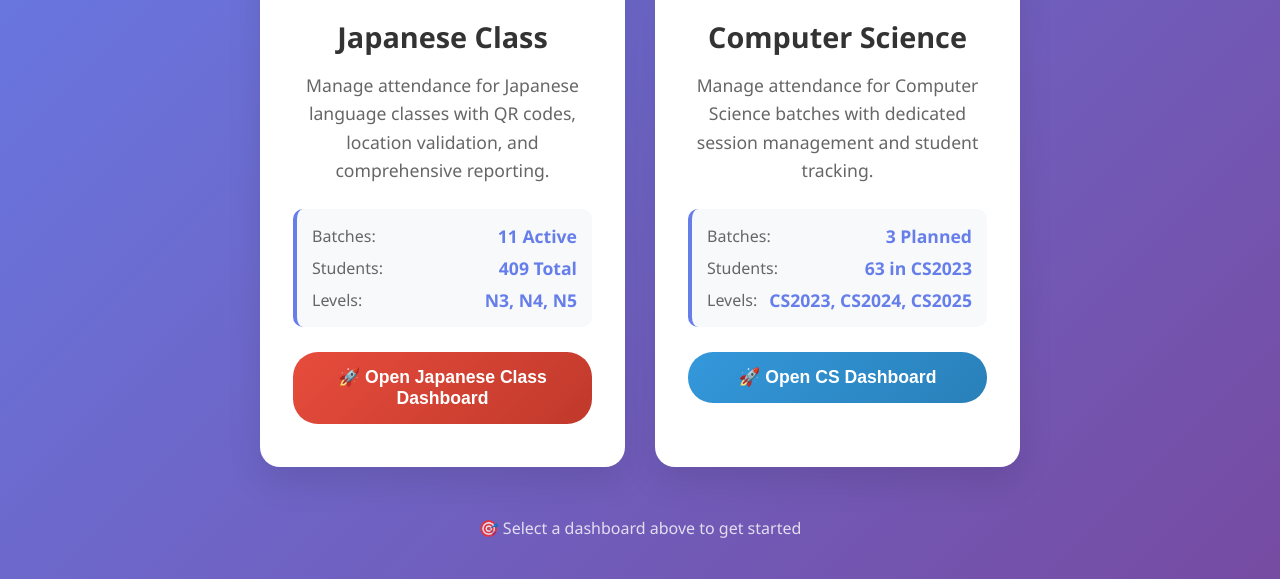
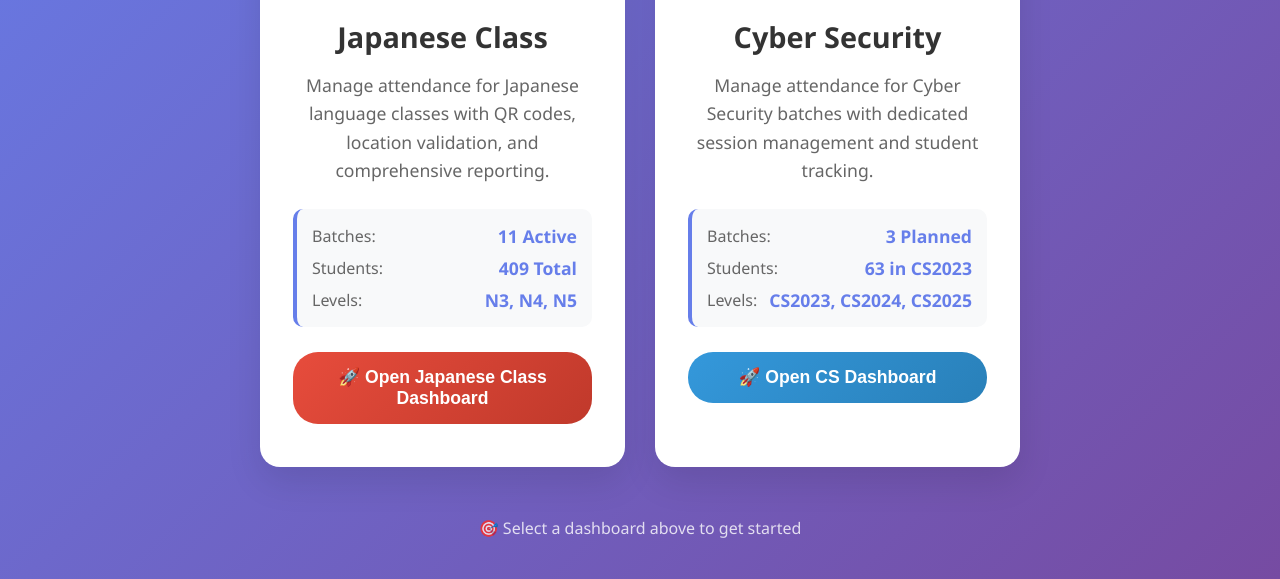
Before and after one commit to hepzi03/japclass_attendance, a website: page frontend/index.html in a window 1280 px wide. Shown: the part 352-931 px from the top of the page. Drawn offline with Linux system fonts and the light colour scheme.

Commit message:
cs check

```diff
--- a/frontend/index.html
+++ b/frontend/index.html
@@ -284,9 +284,9 @@
             <!-- CS Dashboard Card -->
             <div class="dashboard-card cs-card" onclick="goToCS()">
                 <span class="card-icon">💻</span>
-                <h2 class="card-title">Computer Science</h2>
+                <h2 class="card-title">Cyber Security</h2>
                 <p class="card-description">
-                    Manage attendance for Computer Science batches with dedicated
+                    Manage attendance for Cyber Security batches with dedicated
                     session management and student tracking.
                 </p>
 
```
